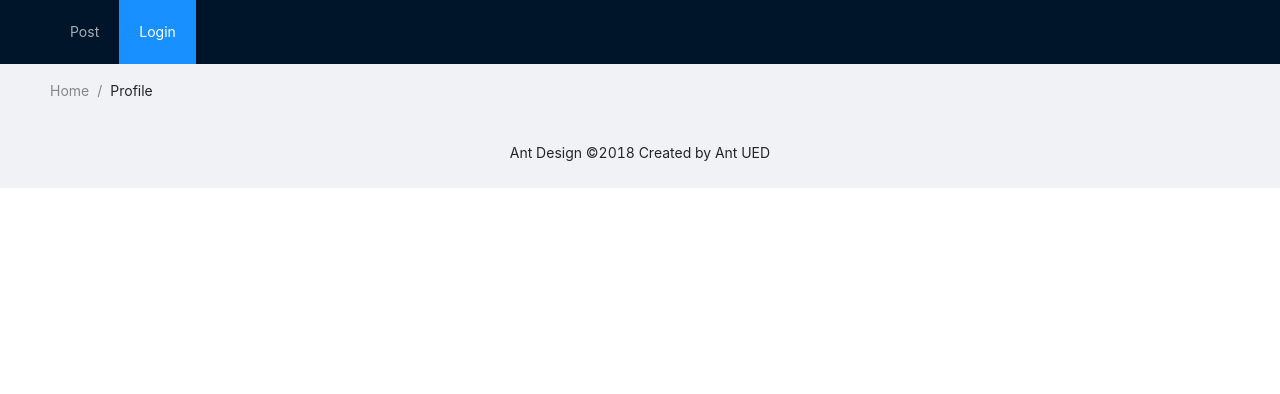
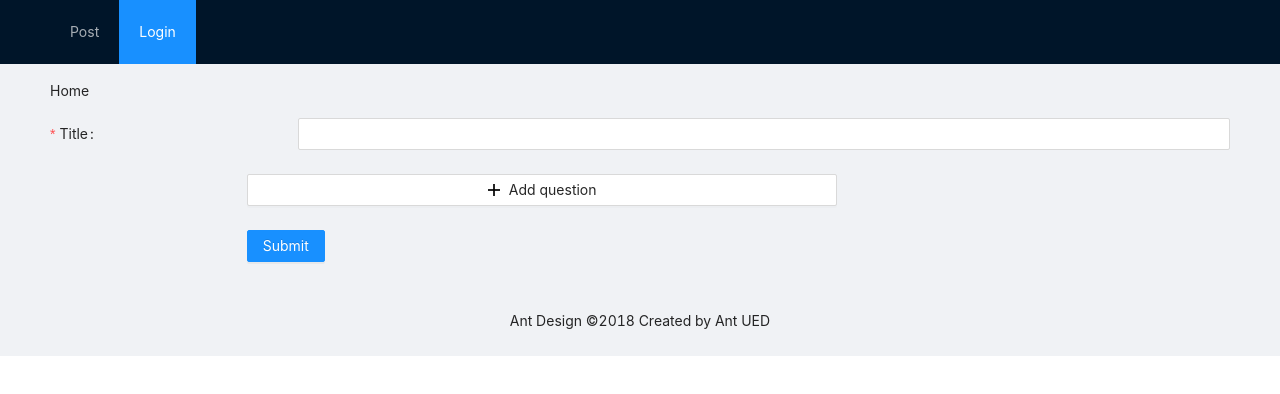
Before and after one commit to tolopsy/classroom, a React (Create React App) app: page /create in a window 1280 px wide. Shown: the top 394 px of the page. Built offline with nearby package versions, Linux system fonts and the light colour scheme.

Commit message:
AssignmentCreate.js and its route, update Layout.js

```diff
--- a/src/Routes.js
+++ b/src/Routes.js
@@ -6,11 +6,13 @@ import SignupForm from './containers/Signup';
 import Profile from './containers/Profile';
 import AssignmentList from './containers/AssignmentList';
 import AssignmentDetail from './containers/AssignmentDetail';
+import AssignmentCreate from './containers/AssignmentCreate';
 
 const BaseRouter = () => {
   return (
     <div>
       <Route exact path='/' component={AssignmentList} />
+      <Route exact path='/create' component={AssignmentCreate} />
       <Route exact path='/assignments/:id' component={AssignmentDetail} />
       <Route exact path='/login' component={LoginForm} />
       <Route exact path='/signup' component={SignupForm} />
--- /dev/null
+++ b/src/containers/AssignmentCreate.js
@@ -0,0 +1,97 @@
+import React from 'react';
+import { Form, Input, Button } from 'antd';
+import { MinusCircleOutlined, PlusOutlined } from '@ant-design/icons';
+
+const formItemLayout = {
+    labelCol: {
+        xs: { span: 24 },
+        sm: { span: 4 },
+    },
+    wrapperCol: {
+        xs: { span: 24 },
+        sm: { span: 20 },
+    },
+};
+const formItemLayoutWithOutLabel = {
+    wrapperCol: {
+        xs: { span: 24, offset: 0 },
+        sm: { span: 20, offset: 4 },
+    },
+};
+
+const FormItem = Form.Item
+
+class AssignmentCreate extends React.Component {
+    onFinish = values => {
+        console.log('Received values of form:', values);
+    };
+
+    render() {
+        return (
+            <Form name="dynamic_form_item" {...formItemLayoutWithOutLabel} onFinish={this.onFinish}>
+                <FormItem
+                    label="Title"
+                    name="title"
+                    rules={[
+                        {
+                            required: true,
+                            message: 'Title',
+                        },
+                    ]}
+                >
+                    <Input />
+                </FormItem>
+                <Form.List
+                    name="names"
+                >
+
+                    {(fields, { add, remove }, { errors }) => (
+                        <>
+                            {fields.map((field, index) => (
+                                <FormItem
+                                    {...(index === 0 ? formItemLayout : formItemLayoutWithOutLabel)}
+                                    label={index === 0 ? 'Questions' : ''}
+                                    required={false}
+                                    key={field.key}
+                                >
+                                    <FormItem
+                                        {...field}
+                                        noStyle
+                                    >
+                                        <Input placeholder="Set question" style={{ width: '60%' }} />
+                                    </FormItem>
+                                    {fields.length > 1 ? (
+                                        <MinusCircleOutlined
+                                            className="dynamic-delete-button"
+                                            onClick={() => remove(field.name)}
+                                        />
+                                    ) : null}
+                                </FormItem>
+                            ))}
+                            <FormItem>
+                                <Button
+                                    type="secondary"
+                                    onClick={() => add()}
+                                    style={{ width: '60%' }}
+                                    icon={<PlusOutlined />}
+                                >
+                                    Add question
+                                </Button>
+
+                                <Form.ErrorList errors={errors} />
+                            </FormItem>
+                        </>
+                    )}
+                </Form.List>
+                <FormItem>
+                    <Button type="primary" htmlType="submit">
+                        Submit
+                    </Button>
+                </FormItem>
+            </Form>
+        );
+
+    };
+};
+
+export default AssignmentCreate;
--- a/src/containers/Layout.js
+++ b/src/containers/Layout.js
@@ -34,7 +34,14 @@ class CustomLayout extends Component {
                 <Content style={{ padding: '0 50px' }}>
                     <Breadcrumb style={{ margin: '16px 0' }}>
                         <Breadcrumb.Item><Link to='/'>Home</Link></Breadcrumb.Item>
-                        <Breadcrumb.Item><Link to={`/profile/${this.props.userId}`}>Profile</Link></Breadcrumb.Item>
+                        {this.props.token !== null ?
+                            <Breadcrumb.Item><Link to={`/profile/${this.props.userId}`}>Profile</Link></Breadcrumb.Item>
+                            : null
+                        }
+                        {this.props.token !== null && this.props.is_teacher ?
+                            <Breadcrumb.Item><Link to='/create'>Create</Link></Breadcrumb.Item>
+                            : null
+                        }
                     </Breadcrumb>
                     <div className="site-layout-content">
                         {this.props.children}
@@ -49,7 +56,9 @@ class CustomLayout extends Component {
 
 const mapStateToProps = state => {
     return {
-        userId: state.auth.userId
+        userId: state.auth.userId,
+        token: state.auth.token,
+        is_teacher: state.auth.is_teacher
     }
 }
 
```
